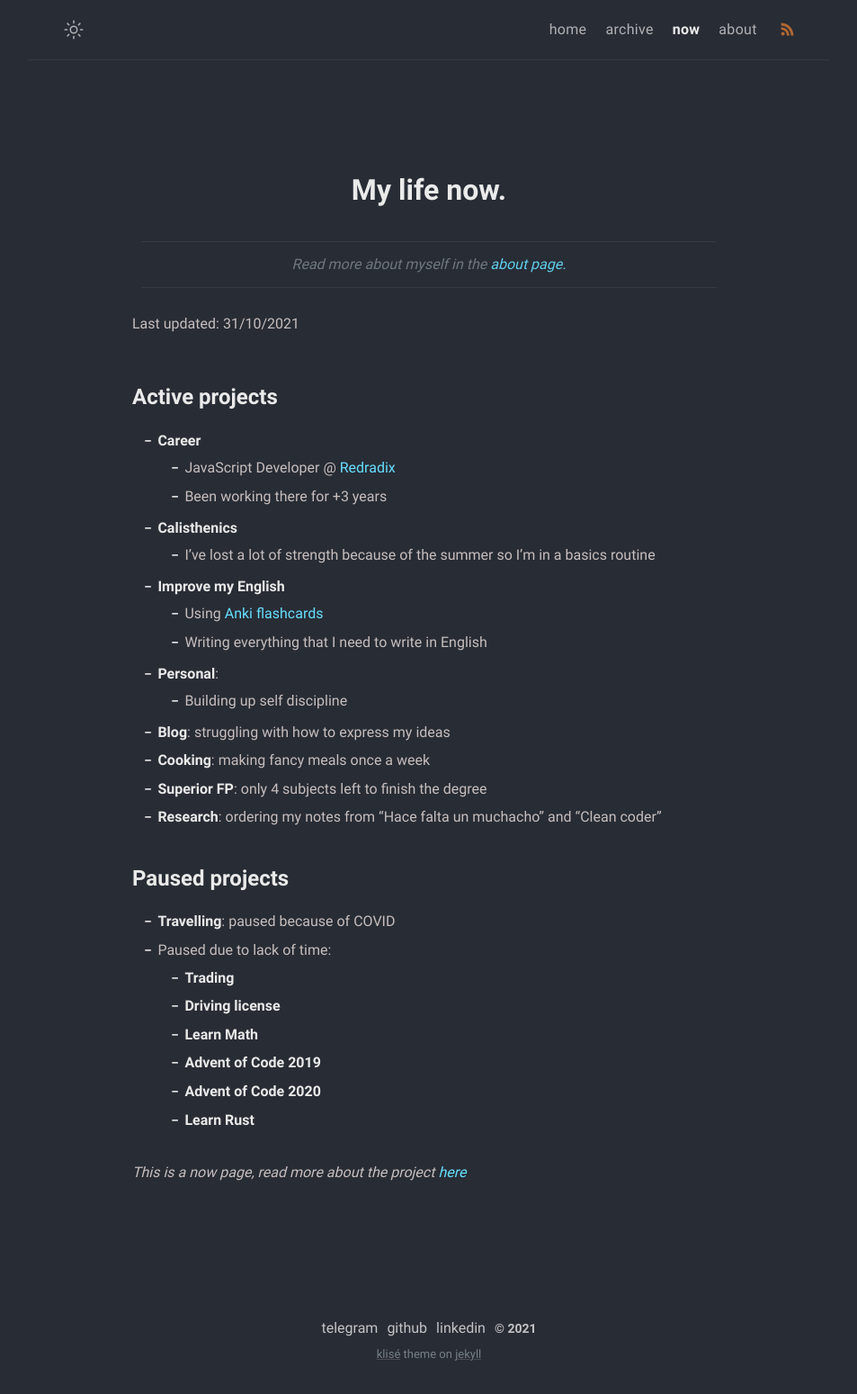
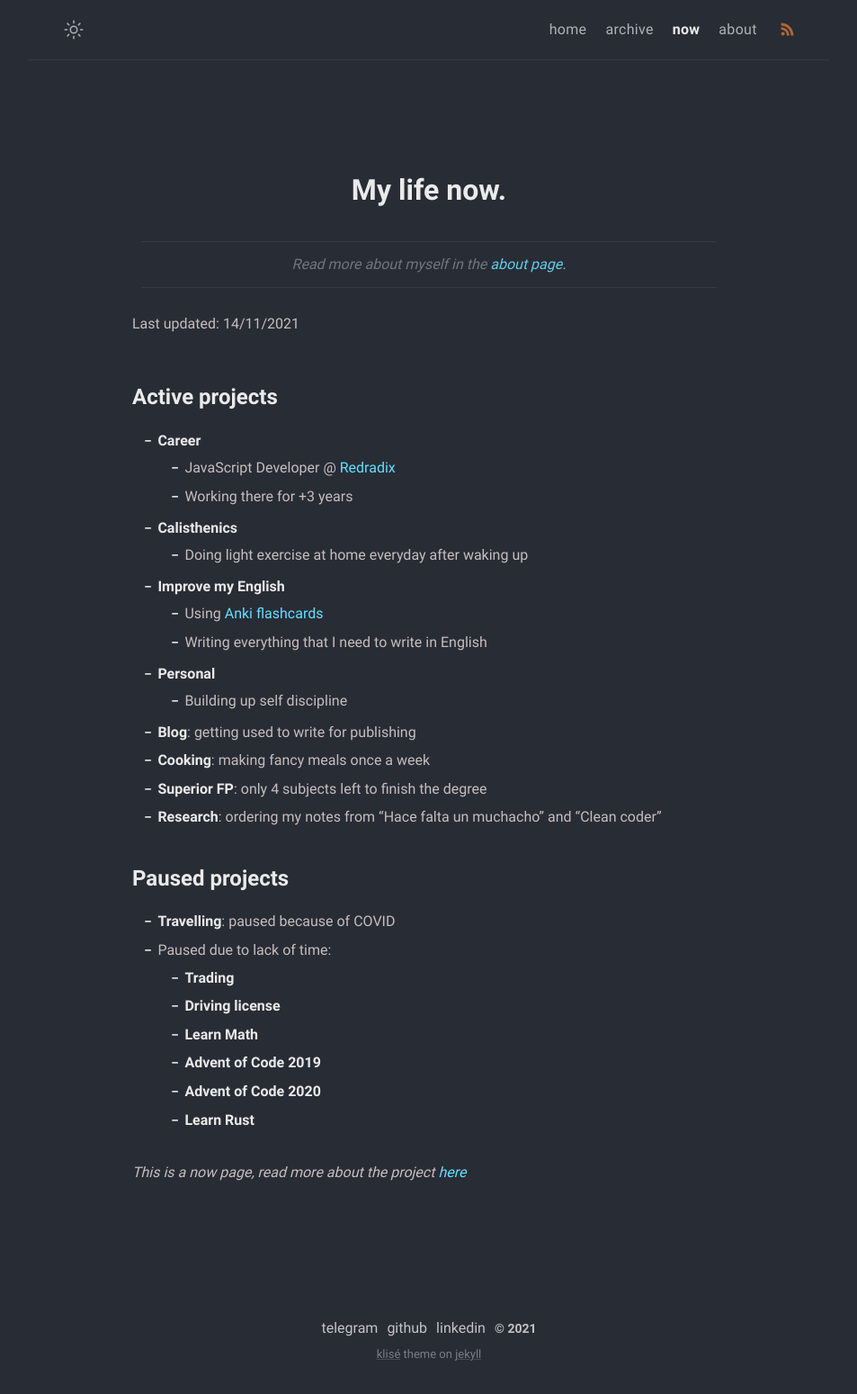
Before and after one commit to MonkeyAndres/MonkeyAndres.github.io, a Jekyll site: the page built from now.md, in a window 1280 px wide. Shown: the whole page at 90% size, without its empty margins (163-1116 px from the left). Built offline with Jekyll 4.4.1, drawn with Linux system fonts in a browser that asks for light colours.

Commit message:
📝 Update now page

```diff
--- a/now.md
+++ b/now.md
@@ -8,21 +8,21 @@ comments: false
 
 > Read more about myself in the [about page.](../about)
 
-Last updated: 31/10/2021
+Last updated: 14/11/2021
 
 # Active projects
 
 - **Career**
   - JavaScript Developer @ [Redradix](https://redradix.com/)
-  - Been working there for +3 years
+  - Working there for +3 years
 - **Calisthenics**
-  - I've lost a lot of strength because of the summer so I'm in a basics routine
+  - Doing light exercise at home everyday after waking up
 - **Improve my English**
   - Using [Anki flashcards](https://apps.ankiweb.net/)
   - Writing everything that I need to write in English
-- **Personal**:
+- **Personal**
   - Building up self discipline
-- **Blog**: struggling with how to express my ideas
+- **Blog**: getting used to write for publishing
 - **Cooking**: making fancy meals once a week
 - **Superior FP**: only 4 subjects left to finish the degree
 - **Research**: ordering my notes from "Hace falta un muchacho" and "Clean coder"
```
